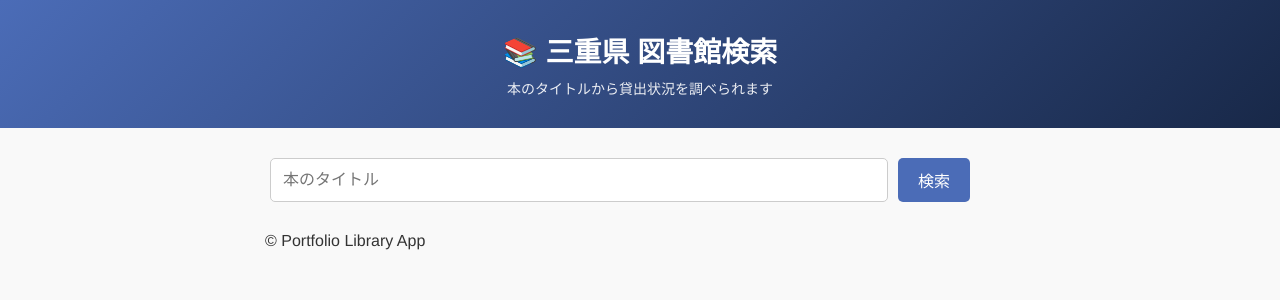
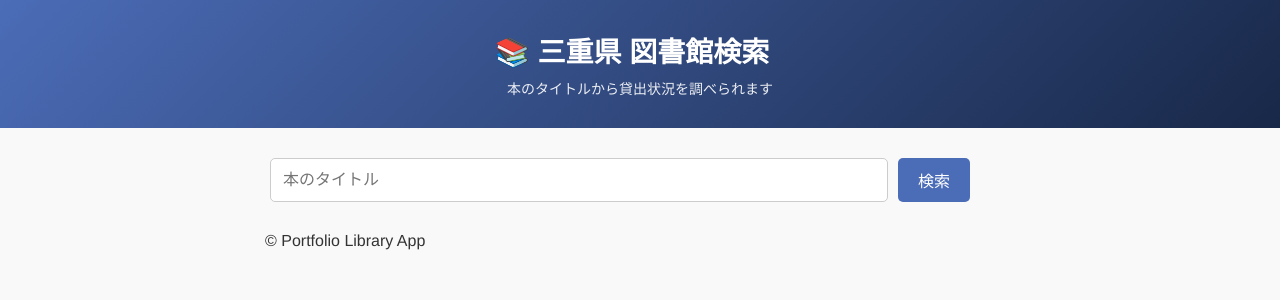
Before and after one commit to takezo77/Reserch-library, a Flask app: page / in a window 1280 px wide. Shown: the top 300 px of the page. Run offline with Flask 3, Linux system fonts and the light colour scheme.

Commit message:
Move header h1 5px left

```diff
--- a/static/style.css
+++ b/static/style.css
@@ -21,6 +21,9 @@ body {
 }
 
 .header h1 {
+    display: inline-block;  /* 中央揃え内で位置を調整可能にする */
+    position: relative;
+    left: -8px;  /* 左に5pxずらす */
     margin: 0;
     font-size: 28px;
 }
--- a/templates/index.html
+++ b/templates/index.html
@@ -14,9 +14,9 @@
 </header>
 
 <div class="container">
-    <form class="search-form" method="get">
+    <form method="get" class="search-form">
         <input type="text" name="q" value="{{ q }}" placeholder="本のタイトル">
-        <button type="submit">検索</button>
+        <button>検索</button>
     </form>
 <div class="container">
     {% if books %}
```
